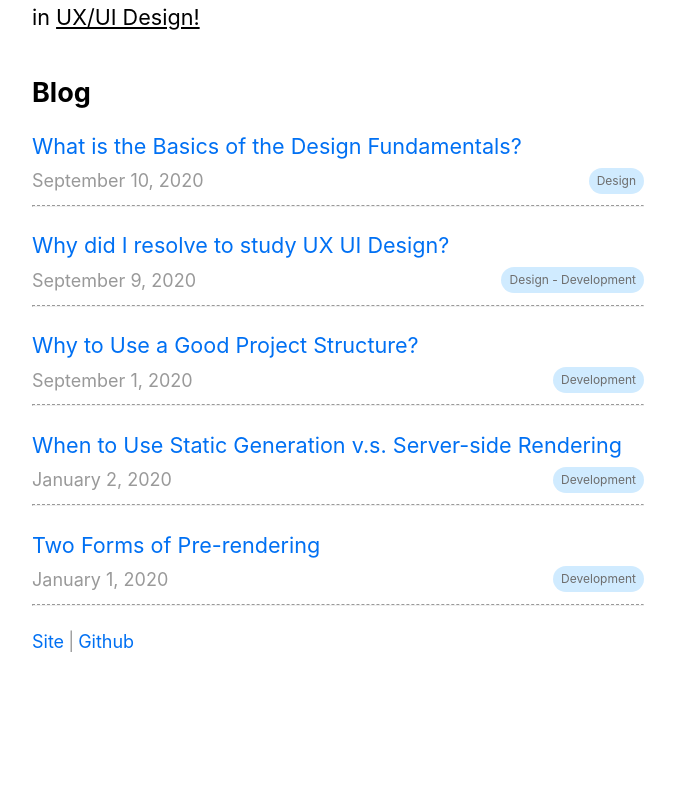
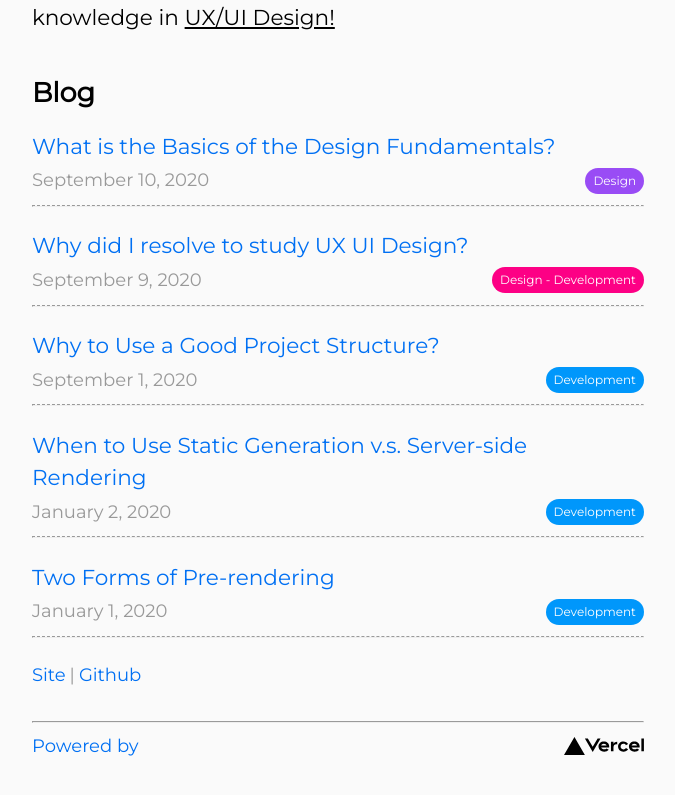
Before and after one commit to brunormferreira/nextjs-blog, a Next.js app: page / in a window 1280 px wide. Shown: the part 341-1136 px from the top of the page, without its empty margins (302-977 px from the left). Built offline with nearby package versions, Linux system fonts and the light colour scheme.

Commit message:
add(feat): font and tags adjust

```diff
--- a/pages/index.js
+++ b/pages/index.js
@@ -9,6 +9,14 @@ import { getSortedPostsData } from '../lib/posts'
 import utilStyles from '../styles/utils.module.css'
 
 export default function Home({ allPostsData }) {
+  const renderTag = (tag) => {
+    if (tag === 'Development')
+      return <small className={utilStyles.tag}>{tag}</small>
+    else if (tag === 'Design')
+      return <small className={utilStyles.tag1}>{tag}</small>
+    else return <small className={utilStyles.tag2}>{tag}</small>
+  }
+
   return (
     <Layout home>
       <Head>
@@ -33,7 +41,7 @@ export default function Home({ allPostsData }) {
                 <small className={utilStyles.lightText}>
                   <Date dateString={date} />
                 </small>
-                {tag ? <small className={utilStyles.tag}>{tag}</small> : null}
+                {renderTag(tag)}
               </div>
               <hr className={utilStyles.hr} />
             </li>
@@ -54,6 +62,23 @@ export default function Home({ allPostsData }) {
             </a>
           </li>
         </ul>
+        <hr />
+        <div className={utilStyles.flex}>
+          <a
+            href="https://vercel.com?utm_source=create-next-app&utm_medium=default-template&utm_campaign=create-next-app"
+            target="_blank"
+            rel="noopener noreferrer"
+          >
+            Powered by{' '}
+          </a>
+          <div>
+            <img
+              src="/vercel.svg"
+              alt="Vercel Logo"
+              className={utilStyles.vercel}
+            />
+          </div>
+        </div>
       </footer>
     </Layout>
   )
--- a/styles/global.css
+++ b/styles/global.css
@@ -1,11 +1,14 @@
+@import url('https://fonts.googleapis.com/css2?family=Montserrat');
+
 html,
 body {
   padding: 0;
   margin: 0;
-  font-family: -apple-system, BlinkMacSystemFont, Segoe UI, Roboto, Oxygen, Ubuntu,
-    Cantarell, Fira Sans, Droid Sans, Helvetica Neue, sans-serif;
+  font-family: 'Montserrat', -apple-system, BlinkMacSystemFont, Segoe UI, Roboto,
+    Oxygen, Ubuntu, Cantarell, Fira Sans, Droid Sans, Helvetica Neue, sans-serif;
   line-height: 1.6;
   font-size: 18px;
+  background-color: #fafafa;
 }
 
 * {
--- a/styles/utils.module.css
+++ b/styles/utils.module.css
@@ -66,11 +66,27 @@
 }
 
 .tag {
-  background: #ceeafff2;
+  background: #0097fb;
   border-radius: 22px;
   padding: 4px 8px;
   font-size: 12px;
-  color: #6d6d6d;
+  color: #ffffff;
+}
+
+.tag1 {
+  background: #994cf5;
+  border-radius: 22px;
+  padding: 4px 8px;
+  font-size: 12px;
+  color: #ffffff;
+}
+
+.tag2 {
+  background: #fd0085;
+  border-radius: 22px;
+  padding: 4px 8px;
+  font-size: 12px;
+  color: #ffffff;
 }
 
 .hr {
@@ -82,3 +98,7 @@
   color: #999;
   margin: 0px 4px;
 }
+
+.vercel {
+  height: 1rem;
+}
```
